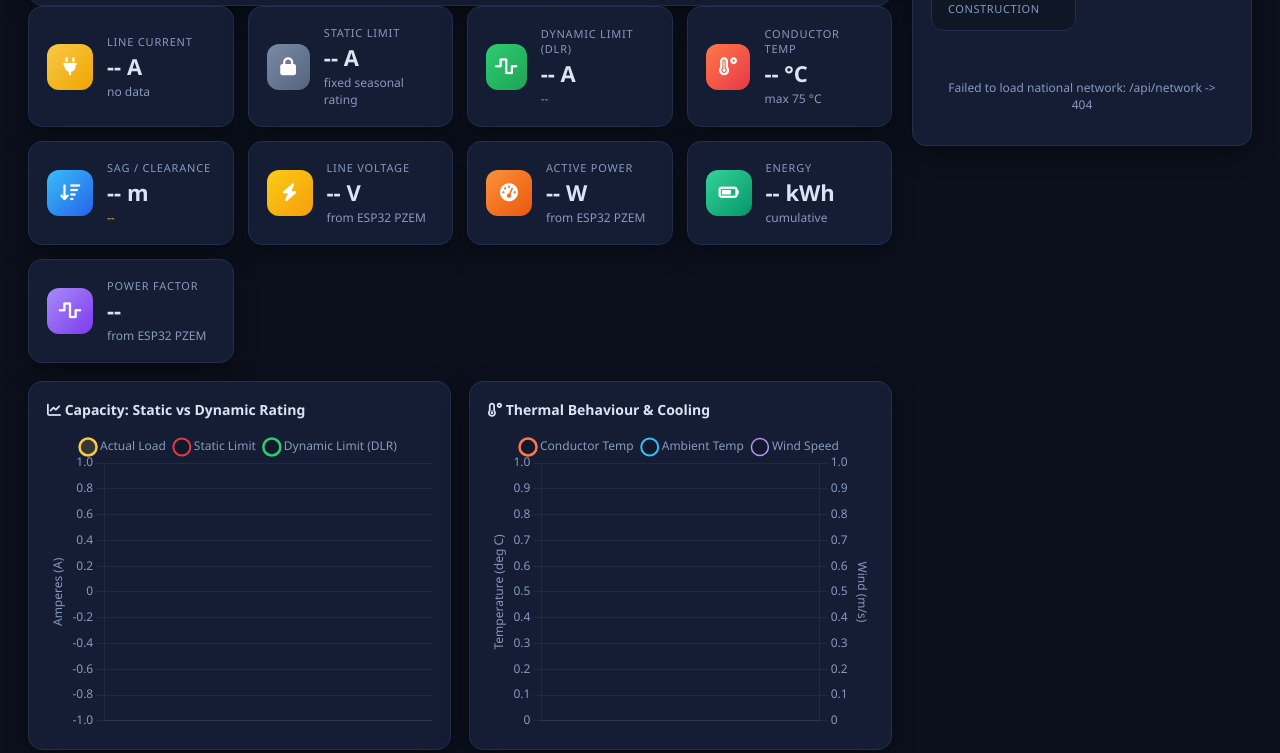
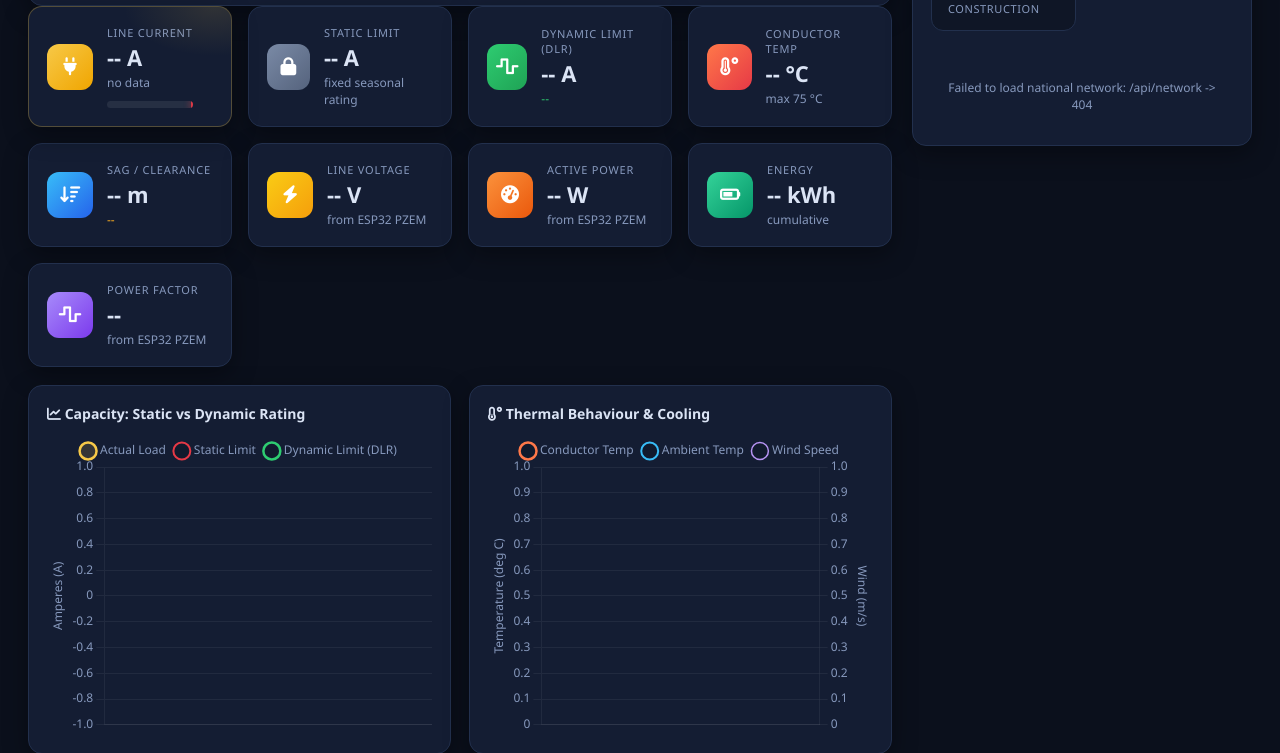
Before and after one commit to charleskasuba/ZESCO-DLR-Digital-Twin, a Python web app: template templates/index.html in a window 1280 px wide. Shown: the part 596-1349 px from the top of the page. Run offline with Jinja, Linux system fonts and the light colour scheme; the template is opened without the code that fills it, so the values that code supplies are empty.

Commit message:
Improve dashboard UI with 15 A load bar and live electrical metrics

```diff
--- a/static/css/style.css
+++ b/static/css/style.css
@@ -169,6 +169,61 @@ body {
 .accent-good { color: var(--good); }
 .accent-warn { color: var(--accent-2); }
 .accent-bad { color: var(--accent); font-weight: 600; }
+
+/* ---------- Live metric polish ---------- */
+.cards { gap: 16px; }
+
+.metric {
+  transition: transform 0.15s ease, border-color 0.15s ease, box-shadow 0.15s ease;
+}
+.metric:hover {
+  transform: translateY(-2px);
+  border-color: #2c3d61;
+  box-shadow: 0 12px 28px rgba(0, 0, 0, 0.4);
+}
+.metric-live {
+  position: relative;
+  overflow: hidden;
+  border-color: rgba(247, 201, 72, 0.28);
+}
+.metric-live::after {
+  content: "";
+  position: absolute;
+  inset: 0;
+  background: radial-gradient(130px 70px at 92% 0%, rgba(247, 201, 72, 0.12), transparent 70%);
+  pointer-events: none;
+}
+.metric-live.trip {
+  border-color: rgba(230, 57, 70, 0.75);
+  box-shadow: 0 0 0 1px rgba(230, 57, 70, 0.35), 0 8px 24px rgba(230, 57, 70, 0.18);
+}
+
+.load-bar {
+  position: relative;
+  height: 7px;
+  margin-top: 10px;
+  border-radius: 999px;
+  background: rgba(255, 255, 255, 0.08);
+  overflow: hidden;
+}
+.load-bar-fill {
+  height: 100%;
+  width: 0;
+  border-radius: inherit;
+  transition: width 0.5s ease, background 0.3s ease;
+}
+.load-bar-fill.good { background: linear-gradient(90deg, #2ecc71, #7ee2a8); }
+.load-bar-fill.warn { background: linear-gradient(90deg, #ffb020, #ffd166); }
+.load-bar-fill.danger { background: linear-gradient(90deg, #e63946, #ff6b5e); }
+.load-bar-limit {
+  position: absolute;
+  top: -2px;
+  right: 0;
+  width: 2px;
+  height: calc(100% + 4px);
+  background: rgba(230, 57, 70, 0.95);
+  box-shadow: 0 0 6px rgba(230, 57, 70, 0.8);
+}
 
 /* ---------- Charts ---------- */
 .grid-2 {
--- a/static/js/app.js
+++ b/static/js/app.js
@@ -2,6 +2,7 @@
 "use strict";
 
 const REFRESH_MS = 3000;
+const TRIP_LIMIT_A = 15; // ESP32 relay overcurrent trip limit
 
 const state = {
   history: [],
@@ -28,6 +29,8 @@ const els = {
   statusMessage: document.getElementById("statusMessage"),
   mCurrent: document.getElementById("mCurrent"),
   mCurrentSub: document.getElementById("mCurrentSub"),
+  mCurrentCard: document.getElementById("mCurrentCard"),
+  loadBarFill: document.getElementById("loadBarFill"),
   mStatic: document.getElementById("mStatic"),
   mDynamic: document.getElementById("mDynamic"),
   mDynamicSub: document.getElementById("mDynamicSub"),
@@ -346,8 +349,17 @@ function renderMetrics(rec) {
     setStatus("", "Waiting for live telemetry from the ESP32 sensor node...");
     return;
   }
+  const loadPct = (rec.current_load / TRIP_LIMIT_A) * 100;
   els.mCurrent.textContent = rec.current_load.toFixed(2) + " A";
-  els.mCurrentSub.textContent = "load " + Math.round((rec.current_load / rec.dynamic_rating) * 100) + "% of dynamic";
+  els.mCurrentSub.textContent = Math.round(loadPct) + "% of " + TRIP_LIMIT_A + " A trip limit";
+  if (els.loadBarFill) {
+    els.loadBarFill.style.width = Math.min(100, loadPct) + "%";
+    els.loadBarFill.className =
+      "load-bar-fill " + (loadPct >= 100 ? "danger" : loadPct >= 80 ? "warn" : "good");
+  }
+  if (els.mCurrentCard) {
+    els.mCurrentCard.classList.toggle("trip", rec.current_load >= TRIP_LIMIT_A);
+  }
 
   els.mStatic.textContent = rec.static_rating.toFixed(2) + " A";
   els.mDynamic.textContent = rec.dynamic_rating.toFixed(2) + " A";
@@ -361,20 +373,28 @@ function renderMetrics(rec) {
   els.mTempSub.textContent = margin.toFixed(1) + " deg C margin to max";
   els.mTempSub.className = "metric-sub " + (margin < 10 ? "accent-bad" : margin < 25 ? "accent-warn" : "");
 
-  els.mSag.textContent = rec.sag_m.toFixed(2) + " m";
-  els.mClearance.textContent = "clearance " + rec.clearance_m.toFixed(2) + " m";
+  const sag = Number(rec.sag_m);
+  const clearance = Number(rec.clearance_m);
+  els.mSag.textContent = isFinite(sag) ? sag.toFixed(2) + " m" : "-- m";
+  els.mClearance.textContent = isFinite(clearance)
+    ? "clearance " + clearance.toFixed(2) + " m"
+    : "clearance --";
 
   els.mVoltage.textContent = (rec.voltage_v || 0).toFixed(1) + " V";
   els.mPower.textContent = (rec.power_w || 0).toFixed(1) + " W";
   els.mEnergy.textContent = (rec.energy_kwh || 0).toFixed(3) + " kWh";
   els.mPf.textContent = (rec.pf || 0).toFixed(2);
 
-  if (rec.status === "OK") {
-    setStatus("ok", "Line operating within dynamic limits. Current load " + rec.current_load.toFixed(2) + " A is safe.");
+  if (rec.relay_tripped || rec.current_load >= TRIP_LIMIT_A) {
+    setStatus("", "RELAY TRIP: load reached the " + TRIP_LIMIT_A + " A limit (" + rec.current_load.toFixed(2) + " A). The ESP32 has disconnected the circuit - reduce current and reset the node.");
+  } else if (rec.current_load >= TRIP_LIMIT_A * 0.8) {
+    setStatus("warning", "Approaching trip limit: " + rec.current_load.toFixed(2) + " A of " + TRIP_LIMIT_A + " A (" + Math.round(loadPct) + "%). Reduce load to avoid the relay disconnecting.");
   } else if (rec.status === "WARNING") {
     setStatus("warning", "UNLOCKED CAPACITY: " + rec.current_load.toFixed(2) + " A exceeds the static limit (" + rec.static_rating.toFixed(2) + " A) but is safe under current wind cooling (" + rec.wind_speed.toFixed(1) + " m/s).");
+  } else if (rec.status !== "OK") {
+    setStatus("", "CRITICAL OVERLOAD: " + rec.current_load.toFixed(2) + " A exceeds the dynamic limit (" + rec.dynamic_rating.toFixed(2) + " A). Thermal sagging risk - reduce load or dispatch crew.");
   } else {
-    setStatus("", "CRITICAL OVERLOAD: " + rec.current_load.toFixed(2) + " A exceeds the dynamic limit (" + rec.dynamic_rating.toFixed(2) + " A). Thermal sagging risk - reduce load or dispatch crew.");
+    setStatus("ok", "Line healthy - " + rec.current_load.toFixed(2) + " A is well within the " + TRIP_LIMIT_A + " A relay trip limit.");
   }
 }
 
--- a/templates/index.html
+++ b/templates/index.html
@@ -48,12 +48,16 @@
       </div>
 
       <div class="cards">
-        <div class="card metric">
+        <div class="card metric metric-live" id="mCurrentCard">
           <div class="metric-icon icon-load"><i class="fa-solid fa-plug"></i></div>
           <div class="metric-body">
             <span class="metric-label">Line Current</span>
             <span class="metric-value" id="mCurrent">-- A</span>
             <span class="metric-sub" id="mCurrentSub">no data</span>
+            <div class="load-bar" title="Load vs the 15 A relay trip limit">
+              <div class="load-bar-fill good" id="loadBarFill"></div>
+              <span class="load-bar-limit"></span>
+            </div>
           </div>
         </div>
         <div class="card metric">
@@ -230,6 +234,7 @@
           <div class="line-meta-row"><span>Active power</span><b id="devPower">--</b></div>
           <div class="line-meta-row"><span>Energy</span><b id="devEnergy">--</b></div>
           <div class="line-meta-row"><span>Power factor</span><b id="devPf">--</b></div>
+          <div class="line-meta-row"><span>Trip limit</span><b id="devTripLimit">15.0 A</b></div>
           <div class="line-meta-row"><span>Relay</span><b id="devRelay">--</b></div>
         </div>
         <p class="hint">
```
